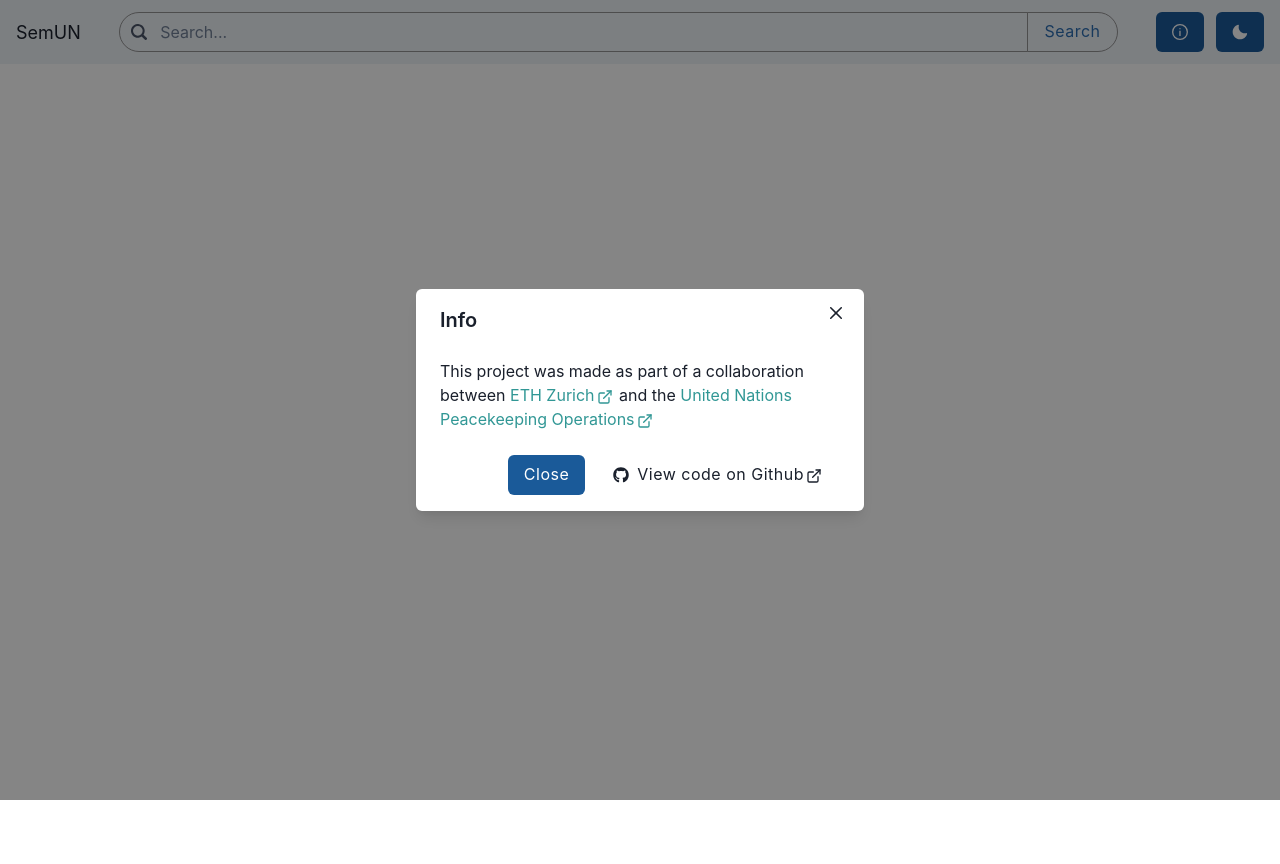
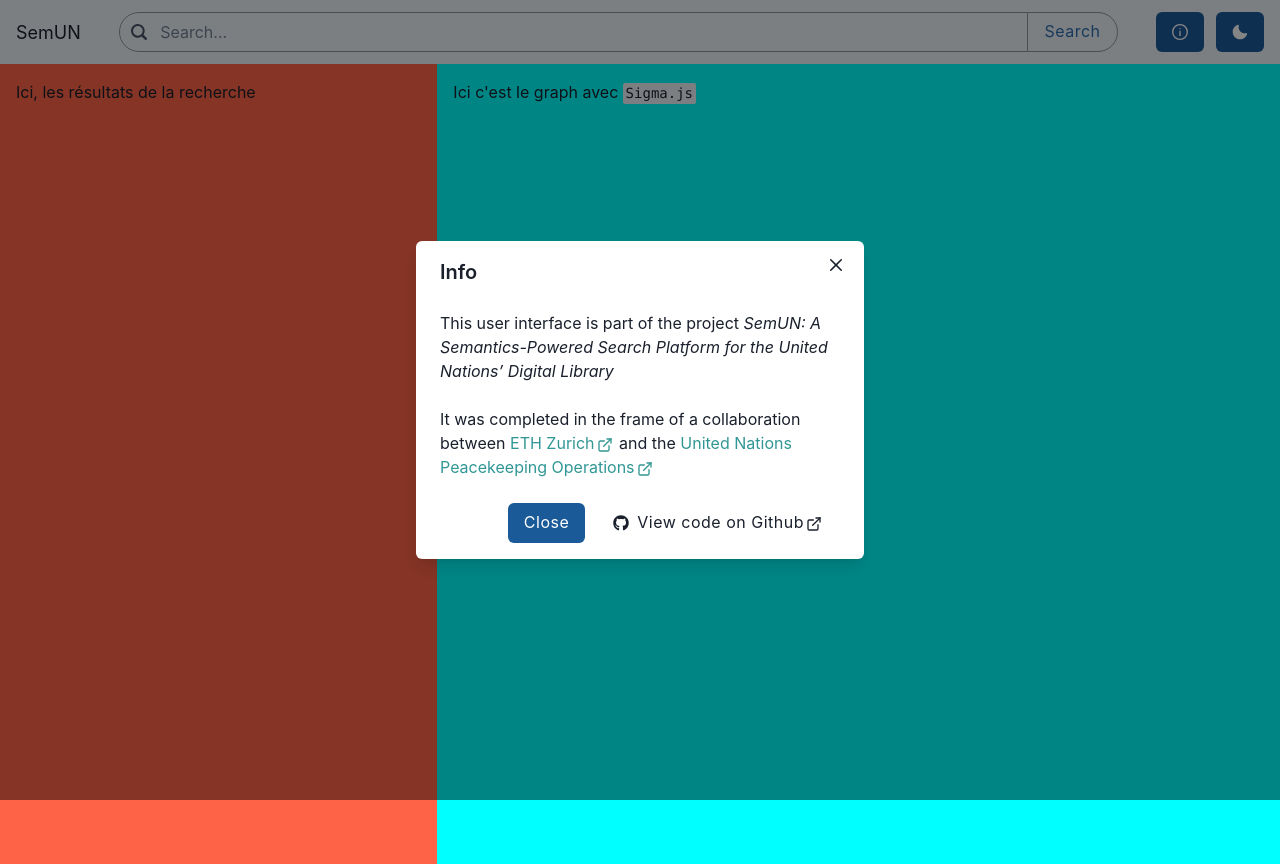
Before and after one commit to ClementSicard/un-semun-front, a React (Create React App) app: page / in a window 1280 px wide. Both pictures are taken after a click on the button 1179 px from the left and 32 px from the top of the page. Before the commit the page ends 800 px from the top, so only its background shows below. Built offline with nearby package versions, Linux system fonts and the light colour scheme.

Commit message:
adds layout skeleton

```diff
--- a/src/App.tsx
+++ b/src/App.tsx
@@ -1,4 +1,4 @@
-import { ChakraProvider } from '@chakra-ui/react'
+import { Box, ChakraProvider, Flex } from '@chakra-ui/react'
 import { theme } from './theme'
 import { Home } from './Home'
 import {} from '@chakra-ui/react'
@@ -11,4 +11,16 @@
       </ChakraProvider>
     </>
   )
+  return (
+    <ChakraProvider>
+      <Flex width='100%' height='100vh'>
+        <Box flex='1' bg='tomato' p={4}>
+          This is 1/3
+        </Box>
+        <Box flex='2' bg='cyan' p={4}>
+          This is 2/3
+        </Box>
+      </Flex>
+    </ChakraProvider>
+  )
 }
--- a/src/Home.tsx
+++ b/src/Home.tsx
@@ -4,7 +4,10 @@
   AlertDescription,
   AlertIcon,
   AlertTitle,
+  Box,
+  Code,
   Divider,
+  Flex,
   SlideFade,
   Stack,
   Text,
@@ -50,7 +53,6 @@
       </Nav>
       {displayError && (
         <div>
-          <SlideFade in={displayError} offsetY='20px'>
           <VStack spacing={4} m='1rem'>
             <Alert status='error' variant='left-accent'>
               <AlertIcon />
@@ -63,7 +65,6 @@
             </Alert>
             <Text align='start' w='100'></Text>
           </VStack>
-          </SlideFade>
         </div>
       )}
       {displaySuccess && (
@@ -85,6 +86,16 @@
           </VStack>
         </div>
       )}
+      <Flex width='100%' height='100vh'>
+        <Box flex='1' bg='tomato' p={4}>
+          Ici, les résultats de la recherche
+        </Box>
+        <Box flex='2' bg='cyan' p={4}>
+          <Text>
+            Ici c'est le graph avec <Code>Sigma.js</Code>
+          </Text>
+        </Box>
+      </Flex>
     </>
   )
 }
--- a/src/components/Nav.tsx
+++ b/src/components/Nav.tsx
@@ -81,7 +81,14 @@
             <ModalCloseButton />
             <ModalBody>
               <Text>
-                This project was made as part of a collaboration between{' '}
+                This user interface is part of the project{' '}
+                <i>
+                  SemUN: A Semantics-Powered Search Platform for the United
+                  Nations’ Digital Library
+                </i>{' '}
+                <br />
+                <br />
+                It was completed in the frame of a collaboration between{' '}
                 <Link isExternal color='teal.500' href={'https://ethz.ch/'}>
                   ETH Zurich
                   <ExternalLinkIcon mx='2px' />
--- a/src/components/UNDLDoc.tsx
+++ b/src/components/UNDLDoc.tsx
@@ -1,4 +1,4 @@
-import { ExternalLinkIcon, LinkIcon } from '@chakra-ui/icons'
+import { ExternalLinkIcon } from '@chakra-ui/icons'
 import { ApiRecord } from '../types/ApiResponse'
 import {
   Card,
@@ -9,7 +9,6 @@
   Button,
   Heading,
   Link,
-  Icon,
   CardHeader
 } from '@chakra-ui/react'
 
```
Lines whose indentation alone changed are shown as unchanged.
